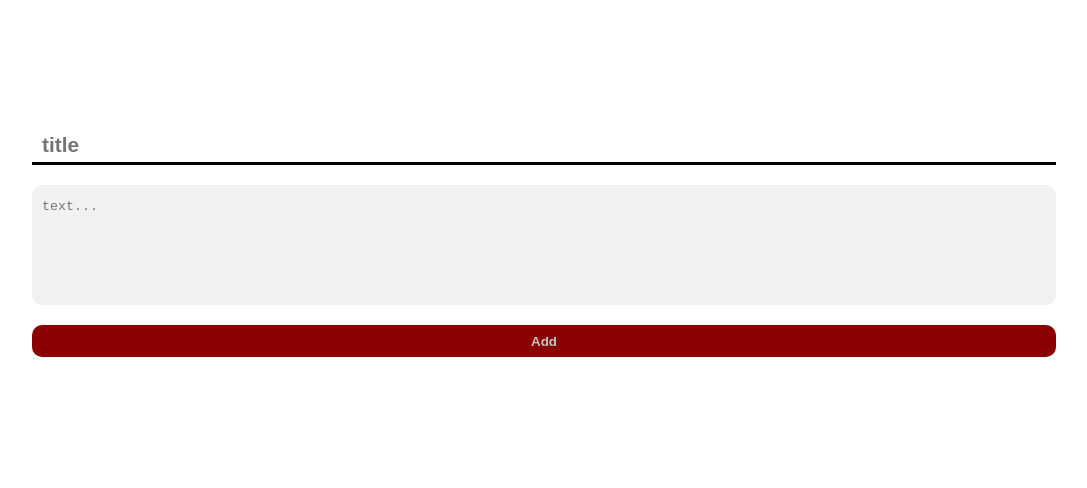
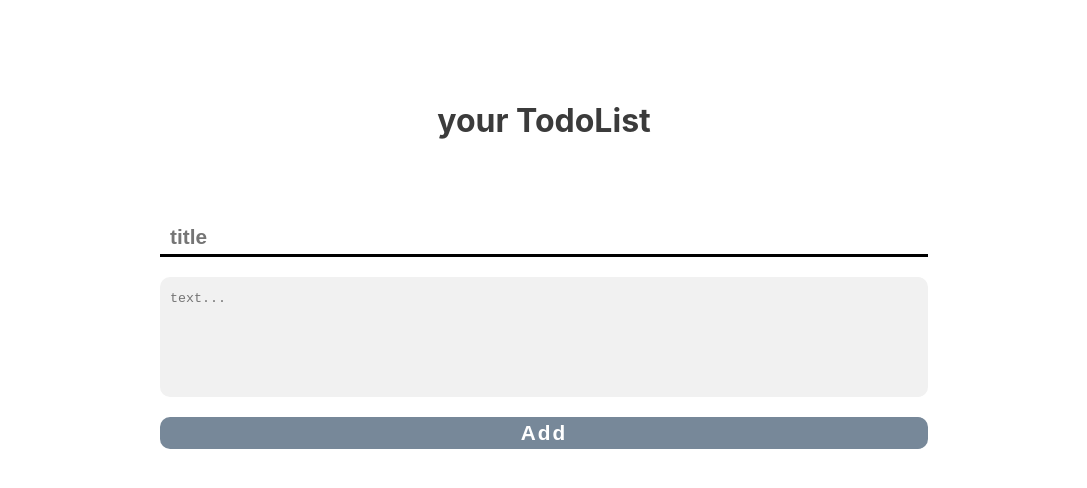
Before and after one commit to Datto27/first-todo, a React (Create React App) app: page / in a window 1280 px wide. Shown: the top 488 px of the page, without its empty margins (96-1183 px from the left). Built offline with nearby package versions, Linux system fonts and the light colour scheme.

Commit message:
add edit function

```diff
--- a/src/App.js
+++ b/src/App.js
@@ -1,15 +1,13 @@
-import React, { useState, useEffect } from "react";
+import React, { useEffect } from "react";
+import { useGlobalContext } from "./context";
 import { TodoList } from "./TodoList";
 
-const getData = () => {
-  const localData = localStorage.getItem("myData")
-  return localData ? JSON.parse(localData) : []
-}
 
 function App() {
-  const [data, setData] = useState(getData)
-  const [title, setTitle] = useState("")
-  const [text, setText] = useState("")
+  const {data, setData,
+        title, setTitle,
+        text, setText} = useGlobalContext()
+
   // form submit
   const handleSubmit = (e) => {
     e.preventDefault()
@@ -28,11 +26,12 @@ function App() {
   useEffect(() => {
     // use local storage
     localStorage.setItem("myData", JSON.stringify(data))
-    console.log(data)
+    // console.log(data)
   }, [data])
 
   return (
     <main className="main-section">
+      <h1 className="main-title">your TodoList</h1>
       <form className="todo-form" onSubmit={handleSubmit} >
         <input className="title-input" placeholder="title" value={title}
           onChange={(e) => setTitle(e.target.value)}/>
--- a/src/TodoList.js
+++ b/src/TodoList.js
@@ -1,26 +1,30 @@
 import React, { useEffect, useRef, useState } from "react"
 import {AiFillDelete, AiFillEdit} from "react-icons/ai"
+import { useGlobalContext } from "./context"
 
 export const TodoList = ({data, deleteItem}) => {
-    const [isEditing, setIsEditing] = useState(false)
+    const {editItem, isEditing, setIsEditing,
+            isActive, setIsActive} = useGlobalContext()
     const [curentItemID, setCurrentItemID] = useState("")
     const [newText, setNewText] = useState("")
-
+    const elementHeight = useRef(null)
+    // se function achvenebs mxolod axali inputis form-s da moaqvs curent itemis value(text)
     const showInput = (id) => {
         setCurrentItemID(id)
-        setIsEditing(true)
+        setIsEditing(!isEditing)
+        const specificItem = data.find(item => item.id === id)
+        setNewText(specificItem.text)
     }
 
-    const editItem = (id) => {
-        const specificItem = data.find(item => item.id === id)
-        specificItem.text = newText
-        console.log(specificItem.text)
-    }
+    useEffect(() => {
+        // console.log(elementHeight.current.clientHeight)
+    }, [isActive])
 
     return <section className="todo-list">
         {data.map((item,) => {
             const {id, title, text} = item
-            return <div key={id} className="todo-item">
+            return <div key={id} className="todo-item"
+                        ref={elementHeight}>
                     <header className="item-header">
                         <h1 className="title">{title}</h1>
                         <div className="btns">
@@ -34,13 +38,30 @@ export const TodoList = ({data, deleteItem}) => {
                             </button>
                         </div>
                     </header>
+                    {/* pirvel rigshi amotsmebs aris tu ara todo item actiuri, id-is sashualebit ( achvenebs <p> an "" )
+                        shemdeg amotsmebs editi chartulia tu ara shesabamisi itemistvis
+                        tu chartulia achvenebs <form>-s tu ara da <p>-s */}
+                    {/* {isActive && id===curentItemID ? isEditing && id===curentItemID ?
+                                (<form onSubmit={() => editItem(id, newText)}>
+                                    <textarea className="new-input" value={newText}
+                                        onChange={(e) => setNewText(e.target.value)}></textarea>
+                                    <button className="save-btn" type="submit">
+                                        Save
+                                    </button>
+                                </form>)
+                                :(<p className="text">{text}</p>)
+                            : ""
+                    } */}
                     {isEditing && id===curentItemID ?
-                            (<form onSubmit={() => editItem(id)}>
-                                <input value={text}
-                                    onChange={(e) => setNewText(e.target.value)} />
-                                <button type="submit">Save</button>
+                                (<form onSubmit={() => editItem(id, newText)}>
+                                    <textarea className="new-input" value={newText}
+                                        onChange={(e) => setNewText(e.target.value)}></textarea>
+                                    <button className="save-btn" type="submit">
+                                        Save
+                                    </button>
                                 </form>)
-                          : (<p className="text">{text}</p>)}
+                                : (<p className="text">{text}</p>)
+                    }
             </div>
         })}
     </section>
--- /dev/null
+++ b/src/context.js
@@ -0,0 +1,43 @@
+import React, { createContext, useContext, useState } from "react"
+
+const AppContext = createContext()
+
+export const  AppProvider = ({ children }) => {
+    const getData = () => {
+        const localData = localStorage.getItem("myData")
+        return localData ? JSON.parse(localData) : []
+    }
+    const [data, setData] = useState(getData)
+    const [title, setTitle] = useState("")
+    const [text, setText] = useState("")
+    const [isEditing, setIsEditing] = useState(false)
+    const [isActive, setIsActive] = useState(false)
+
+    // itemis daediteba
+    const editItem = (id, newText) => {
+        const specificItem = data.find(item => item.id === id)
+        specificItem.text = newText
+        // console.log(specificItem.text)
+        setData([...data])
+        setIsEditing(false)
+        setIsActive(false)
+    }
+
+    return (
+        <AppContext.Provider value={{
+            getData,
+            data, setData,
+            title, setTitle,
+            text, setText,
+            editItem,
+            isEditing, setIsEditing,
+            isActive, setIsActive
+        }} >
+            {children}
+        </AppContext.Provider>
+    )
+}
+
+export const useGlobalContext = () => {
+    return useContext(AppContext)
+}
--- a/src/index.css
+++ b/src/index.css
@@ -1,7 +1,16 @@
 :root {
   --light-red: rgb(223, 223, 223);
-  --dark-grey: rgb(44, 44, 44);
+  --dark-grey: rgb(59, 59, 59);
   --glass: rgba(255, 0, 0, 0);
+}
+button {
+  font-weight: bold;
+  letter-spacing: 2px;
+  border: none;
+  transition: .5s;
+}
+button:hover {
+  transform: scale(105%);
 }
 body {
   box-sizing: border-box;
@@ -12,7 +21,13 @@ body {
   sans-serif;
 }
 .main-section {
-  padding: 10vw;
+  padding: 5vh 10vw;
+}
+.main-title {
+  text-align: center;
+  margin-bottom: 80px;
+  color: var(--dark-grey);
+
 }
 .todo-form {
   display: flex;
@@ -28,10 +43,11 @@ body {
   border-bottom: 3px solid black;
   margin-bottom: 20px;
   outline: none;
+  transition: .5s;
 }
 .title-input:focus {
   border-bottom: 3px solid blue;
-  box-shadow: 0 10px 15px var(--dark-grey);
+  box-shadow: 0 10px 15px grey;
 }
 .text-input {
   resize: none;
@@ -44,24 +60,30 @@ body {
   overflow: auto;
   min-height: 100px;
   line-height: 24px;
+  transition: .5s;
 }
 .text-input:focus {
   box-shadow: 0 0 5px var(--dark-grey);
 }
 .add-btn {
-  border:none;
-  background-color: darkred;
-  color: rgb(197, 197, 197);
+  background-color: lightslategrey;
+  color: white;
   font-weight: bolder;
   height: 2rem;
   border-radius: 10px;
+  font-size: 1.3rem;
 }
-/* single todo item */
+/* ------------------- single todo item ------------------- */
 .todo-item {
   background-color: var(--light-red);
   padding: 2px 15px;
   margin-top: 20px;
   border-radius: 5px;
+  cursor: pointer;
+  transition: .8s;
+}
+.todo-item:hover {
+  box-shadow: 5px 0 10px grey;
 }
 .item-header {
   display: flex;
@@ -78,15 +100,45 @@ body {
 }
 .btns button {
   height: 30px;
-  border: none;
   background-color: var(--glass);
+}
+.btns button:hover {
+  transform: scale(140%);
 }
 .edit-btn {color: lime;}
 .delete-btn {color: red;}
 .text {
   color: rgb(90, 90, 90);
 }
+.new-input {
+  resize: none;
+  outline: none;
+  display: block;
+  width: 95%;
+  border: none;
+  box-shadow: inset 0 0 2px grey;
+  padding: 5px;
+  min-height: 50px;
+  border-radius: 5px;
+  z-index: 99;
+}
+.save-btn {
+  margin: 5px 10px;
+  height: 1.4rem;
+  width: 4rem;
+  background-color: lightslategrey;
+  color: white;
+  border-radius: 5px;
+  z-index: 99;
+}
 
 @media screen and (min-width: 800px) {
-
+  .main-section {
+    padding: 10vh 15vw;
+  }
 }
+@media screen and (min-width: 1000px) {
+  .main-section {
+    padding: 10vh 20vw;
+  }
+}
--- a/src/index.js
+++ b/src/index.js
@@ -2,10 +2,13 @@ import React from 'react';
 import ReactDOM from 'react-dom';
 import './index.css';
 import App from './App';
+import { AppProvider } from "./context"
 
 ReactDOM.render(
   <React.StrictMode>
-      <App />
+      <AppProvider>
+        <App />
+      </AppProvider>
   </React.StrictMode>,
   document.getElementById('root')
 );
```
Lines whose indentation alone changed are shown as unchanged.
